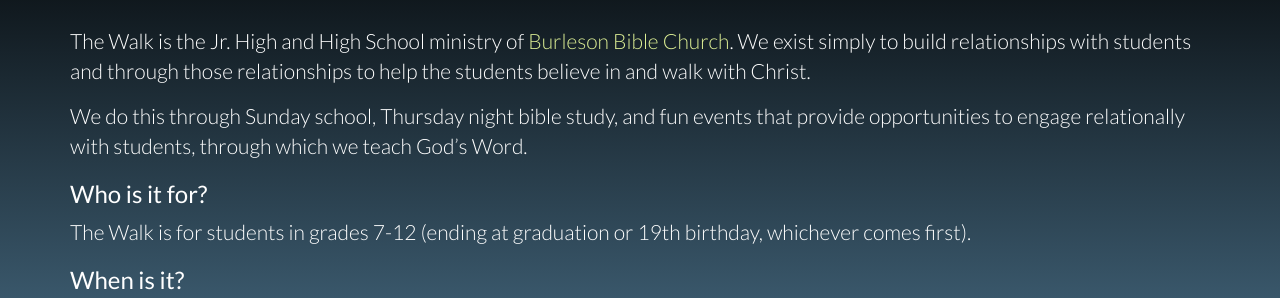
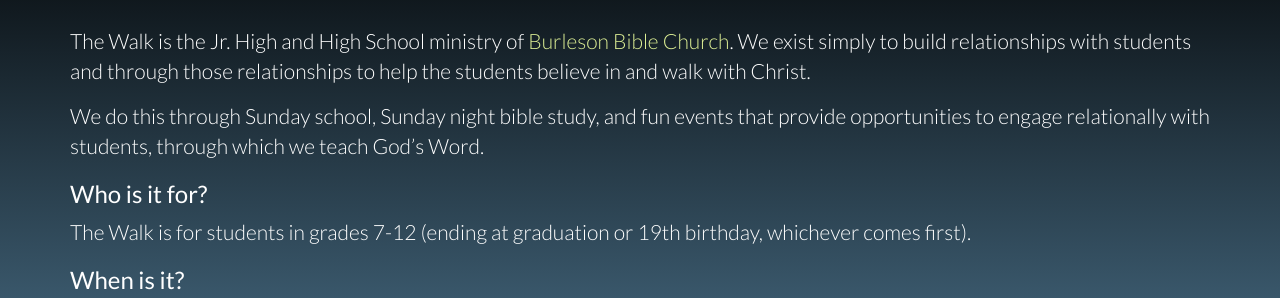
Before and after one commit to burlesonbiblechurch/bbcyouth, a Jekyll site: the page built from index.md, in a window 1280 px wide. Shown: the part 166-464 px from the top of the page. Built offline with Jekyll 4.4.1, drawn with Linux system fonts in a browser that asks for light colours; nearby versions of some CDN libraries.

Commit message:
Update index.md

```diff
--- a/index.md
+++ b/index.md
@@ -13,7 +13,7 @@
     relationships with students and through those relationships to help the students believe in and walk
     with Christ.</p>
 
-    <p>We do this through Sunday school, Thursday night bible study, and fun events that provide
+    <p>We do this through Sunday school, Sunday night bible study, and fun events that provide
     opportunities to engage relationally with students, through which we teach God’s Word.</p>
 
     <h3>Who is it for?</h3>
```
